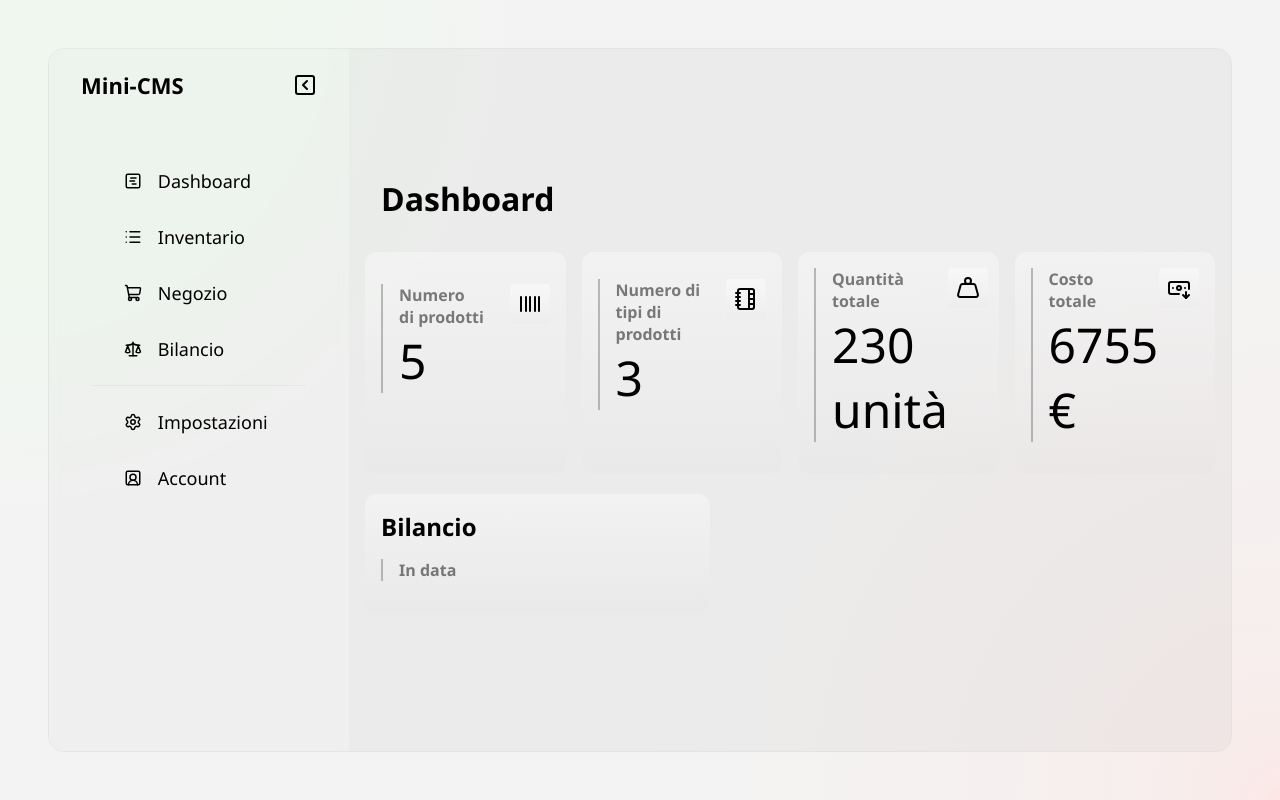
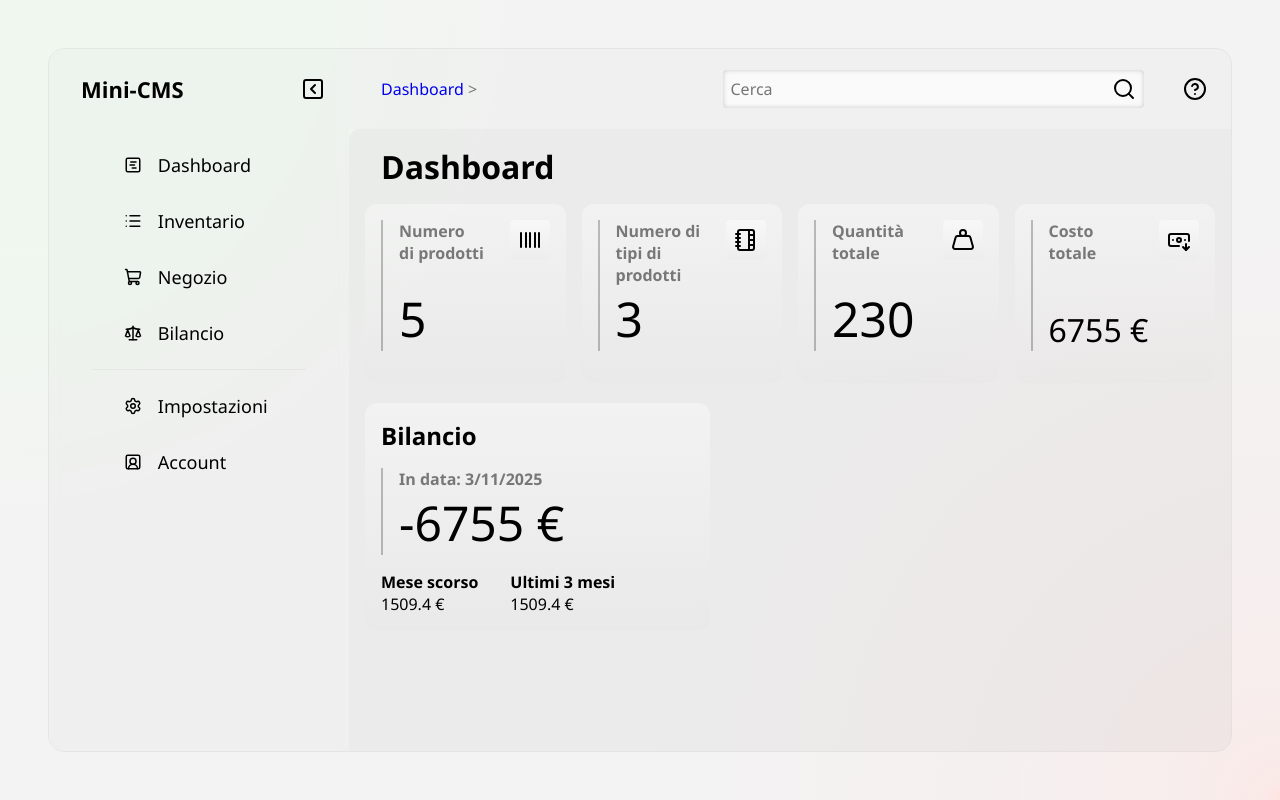
Before and after one commit to xScafu/Mini-CMS, a website built with Vite: page index.html in a window 1280 px wide. Built offline with nearby package versions, Linux system fonts and the light colour scheme; data requests are answered from the project's data file.

Commit message:
date implemented

```diff
--- a/db.json
+++ b/db.json
@@ -5,7 +5,8 @@
       "nome": "Carta",
       "prezzo": 1.5,
       "quantita": 100,
-      "costo": 0.8
+      "costo": 0.8,
+      "dataAcquisto": "2025-11-25"
     },
     {
       "tipo": "Alimentare",
@@ -13,7 +14,8 @@
       "prezzo": 3.0,
       "quantita": 50,
       "costo": 1.5,
-      "dataScadenza": "2026-03-01"
+      "dataScadenza": "2026-03-01",
+      "dataAcquisto": "2025-11-25"
     },
     {
       "tipo": "Elettronica",
@@ -21,7 +23,8 @@
       "prezzo": 500.0,
       "quantita": 10,
       "costo": 350.0,
-      "garanzia": "2027-11-28"
+      "garanzia": "2027-11-28",
+      "dataAcquisto": "2025-11-25"
     },
     {
       "tipo": "Elettronica",
@@ -29,7 +32,8 @@
       "prezzo": 300,
       "quantita": 20,
       "costo": 150,
-      "garanzia": "2027-11-28"
+      "garanzia": "2027-11-28",
+      "dataAcquisto": "2025-11-25"
     },
     {
       "tipo": "Alimentare",
@@ -37,7 +41,8 @@
       "prezzo": 4,
       "quantita": 50,
       "costo": 2,
-      "dataScadenza": "2026-01-01"
+      "dataScadenza": "2026-01-01",
+      "dataAcquisto": "2025-11-25"
     }
   ]
 }
--- a/index.html
+++ b/index.html
@@ -48,19 +48,36 @@
         </menu>
       </nav>
     </sidebar>
-    <main class="core">
-      <header class="main-header">
-        <nav>
-          <div class="routes"></div>
+    <div class="main-container">
+      <div class="grid">
+        <header class="main-header row">
+          <nav class="col-5">
+            <div class="routes js-routes">
+              <p>
+                <a href="#">
+                  Dashboard
+                </a>
+                >
+              </p>
+            </div>
           </nav>
-        <div class="header-btns">
+          <div class="search col-6">
+            <input type="search" name="search" class="js-search search-input" placeholder="Cerca">
+            <button class="js-search-btn btn">
+              <i data-lucide="search"></i>
+            </button>
+          </div>
+          <div class="header-btns col-1">
+            <button type="button" class="btn"><i data-lucide="circle-question-mark"></i></button>
           </div>
         </header>
+      </div>
+      <main class="core">
         <div class="main-container">
           <section class="dashboard">
             <h1 class="section-title">Dashboard</h1>
             <div class="card-container grid">
-            <div class="row">
+              <div class="row cards-riepilogative">
                 <div class="card col-3">
                   <div class="card-body flex">
                     <div class="data-container">
@@ -113,7 +130,7 @@
                   <div class="card-body flex">
                     <div class="data-container">
                       <h2 class="card-title">Costo<br> totale</h2>
-                    <p class="js-costo-totale"></p>
+                      <p class="js-costo-totale total-cost"></p>
                     </div>
                     <a href="#">
                       <button type="button" class="btn-icon">
@@ -133,12 +150,21 @@
                   </div>
                   <div class="card-body">
                     <div class="data-container ">
-                    <h3 class="card-title">In data <span class="js-date"></span></h3>
-                    <p class="js-top-acquistati"></p>
+                      <h3 class="card-title">In data: <span class="js-date"></span></h3>
+                      <p class="js-bilancio"></p>
                     </div>
                   </div>
                   <div class="card-footer">
-
+                    <div class="data-container">
+                      <div class="last-month">
+                        <h3 class="card-title">Mese scorso</h3>
+                        <p class="js-last-month-balance">0</p>
+                      </div>
+                      <div class="last-three-month">
+                        <h3 class="card-title">Ultimi 3 mesi</h3>
+                        <p class="js-last-three-month-balance">0</p>
+                      </div>
+                    </div>
                   </div>
                 </div>
               </div>
@@ -148,7 +174,6 @@
             <h2>INVENTARIO</h2>
             <div class="js-inventario">
             </div>
-
             <h2>GESTIONE INVENTARIO</h2>
             <p>Aggiungi un articolo all'inventario</p>
             <form class="js-gestione-inventario">
@@ -209,6 +234,7 @@
           <section class="account hidden"></section>
         </div>
       </main>
+    </div>
     <footer>
     </footer>
   </div>
--- /dev/null
+++ b/src/js/classes/GestioneContabilita.js
@@ -0,0 +1,44 @@
+export class GestioneContabilita {
+  calcolaGuadagno(prodotti) {
+    let guadagnoTotale = 0;
+    Object.values(prodotti).forEach((prodotto) => {
+      guadagnoTotale += (prodotto.prezzo - prodotto.costo) * prodotto.venduti;
+    });
+    return guadagnoTotale;
+  }
+
+  calcolaCostoInventario(prodotti) {
+    let costoTotale = 0;
+    Object.values(prodotti).forEach((prodotto) => {
+      costoTotale += prodotto.costo * prodotto.quantitaIniziale;
+    });
+    return costoTotale;
+  }
+
+  calcolaBilancio(prodotti) {
+    let bilancio =
+      this.calcolaGuadagno(prodotti) - this.calcolaCostoInventario(prodotti);
+    return bilancio;
+  }
+
+  getTransazioniPerPeriodo(transazioni, mesi) {
+    const dataDiInizio = new Date();
+
+    dataDiInizio.setMonth(dataDiInizio.getMonth() - mesi, 1);
+
+    const transazioniFiltrate = transazioni.filter(
+      (t) => t.data >= dataDiInizio
+    );
+    return transazioniFiltrate;
+  }
+
+  calcolaBilancioStorico(transazioniPeriodo) {
+    let totaleTransazioni = 0;
+    transazioniPeriodo.forEach((transazione) => {
+      totaleTransazioni +=
+        transazione.quantitaVenduta *
+        (transazione.venditaUnitario - transazione.costoUnitario);
+    });
+    return totaleTransazioni;
+  }
+}
--- a/src/js/classes/GestioneInventario.js
+++ b/src/js/classes/GestioneInventario.js
@@ -1,12 +1,15 @@
 import { Prodotto } from "./prodotto/Prodotto";
 import { ProdottoAlimentare } from "./prodotto/tipi/Alimentare";
 import { ProdottoElettronico } from "./prodotto/tipi/Elettronico";
+import { GestioneContabilita } from "./GestioneContabilita";
 
 class GestoreInventario {
   constructor(renderHTML) {
     this.prodotti = {};
     this.nextId = 1;
     this.render = renderHTML;
+    this.transazioni = [];
+    this.contabilita = new GestioneContabilita();
   }
 
   aggiungiProdotto(
@@ -16,7 +19,8 @@ class GestoreInventario {
     quantita,
     costo,
     dataScadenza,
-    garanzia
+    garanzia,
+    dataAcquisto
   ) {
     const prodottoEsistente = Object.values(this.prodotti).find(
       (prodotto) => prodotto.nome === nome
@@ -29,7 +33,13 @@ class GestoreInventario {
           `Aggiunto ${quantita} a ${nome}. La quantita ora è ${prodottoEsistente.quantita}.`
         );
       } else if (tipo === "generico") {
-        const prodotto = new Prodotto(nome, prezzo, quantita, costo);
+        const prodotto = new Prodotto(
+          nome,
+          prezzo,
+          quantita,
+          costo,
+          dataAcquisto
+        );
         this.prodotti[this.nextId] = prodotto;
         this.nextId++;
         this.render(this.prodotti);
@@ -42,7 +52,8 @@ class GestoreInventario {
           prezzo,
           quantita,
           costo,
-          dataScadenza
+          dataScadenza,
+          dataAcquisto
         );
         this.prodotti[this.nextId] = prodottoAlimentare;
         this.nextId++;
@@ -56,7 +67,8 @@ class GestoreInventario {
           prezzo,
           quantita,
           costo,
-          garanzia
+          garanzia,
+          dataAcquisto
         );
         this.prodotti[this.nextId] = prodottoElettronico;
         this.nextId++;
@@ -70,12 +82,27 @@ class GestoreInventario {
     }
   }
 
-  vendiProdotto(id, quantita) {
+  vendiProdotto(
+    id,
+    quantita,
+    data = new Date().getTime(),
+    isSimulation = false
+  ) {
     if (this.prodotti[id]) {
-      if (this.prodotti[id].quantita >= quantita) {
-        this.prodotti[id].quantita -= quantita;
-        this.prodotti[id].venduti += quantita;
-        this.render(this.prodotti);
+      if (isSimulation || this.prodotti[id].quantita >= quantita) {
+        const transazioneVendita = {
+          idProdotto: id,
+          quantitaVenduta: quantita,
+          venditaUnitario: this.prodotti[id].prezzo,
+          costoUnitario: this.prodotti[id].costo,
+          data: data,
+        };
+        this.transazioni.push(transazioneVendita);
+        if (!isSimulation) {
+          this.prodotti[id].quantita -= quantita;
+          this.prodotti[id].venduti += quantita;
+          this.render(this.prodotti);
+        }
         console.log(
           `Vendita di ${quantita} ${this.prodotti[id].nome} andata a buon fine. In inventario ne rimangono ${this.prodotti[id].quantita}`
         );
@@ -89,12 +116,10 @@ class GestoreInventario {
     }
   }
 
-  calcolaGuadagnoTotale() {
-    let guadagnoTotale = 0;
-    Object.values(this.prodotti).forEach((prodotto) => {
-      guadagnoTotale += (prodotto.prezzo - prodotto.costo) * prodotto.venduti;
+  simulaVendite(venditeArray) {
+    venditeArray.forEach((vendita) => {
+      this.vendiProdotto(vendita.id, vendita.quantita, vendita.data, true);
     });
-    return guadagnoTotale;
   }
 
   visualizzaInventario() {
@@ -119,7 +144,7 @@ function renderHTML(inventario) {
           } else if (prodotto instanceof ProdottoElettronico) {
             dettagliAggiuntivi = ` | Garanzia: ${prodotto.garanzia} `;
           }
-          return `<li>ID: ${id} | Nome: ${prodotto.nome} | Quantita: ${prodotto.quantita} | Prezzo: ${prodotto.prezzo}€ | Costo: ${prodotto.costo}€ ${dettagliAggiuntivi}</li>`;
+          return `<li>ID: ${id} | Nome: ${prodotto.nome} | Quantita: ${prodotto.quantita} | Prezzo: ${prodotto.prezzo}€ | Costo: ${prodotto.costo}€ ${dettagliAggiuntivi} | ${prodotto.dataAcquisto}</li>`;
         })
         .join("")}
     </ul>`;
@@ -129,6 +154,7 @@ function renderHTML(inventario) {
 }
 
 const inventario = new GestoreInventario(renderHTML);
+const date = new Date();
 
 const gestioneInventario = document.querySelector(".js-gestione-inventario");
 const verificaTipoSelect = document.querySelector(".js-select-tipo");
@@ -139,8 +165,24 @@ gestioneInventario.addEventListener("submit", inserisciArticolo);
 verificaTipoSelect.addEventListener("change", verificaTipo);
 venditaForm.addEventListener("submit", vendiArticolo);
 
+let pastDate = date - 25 * 24 * 60 * 60 * 1000;
+
+const venditeIniziali = [
+  { id: 1, quantita: 5, data: pastDate },
+  { id: 2, quantita: 3, data: pastDate },
+  { id: 3, quantita: 10, data: pastDate },
+  { id: 1, quantita: 2, data: pastDate }, // Una seconda vendita dello stesso prodotto
+];
+
 caricaInventarioIniziale();
-aggiornaGuadagnoUI();
+
+function currentDate() {
+  let day = date.getDate().toString();
+  let month = date.getMonth().toString();
+  let year = date.getFullYear().toString();
+
+  return `${day}/${month}/${year}`;
+}
 
 function inserisciArticolo(e) {
   e.preventDefault();
@@ -203,13 +245,7 @@ function vendiArticolo(e) {
 
   inventario.vendiProdotto(id, quantita);
 
-  aggiornaGuadagnoUI();
   aggiornaStatisticheUI();
-}
-
-function aggiornaGuadagnoUI() {
-  const guadagno = document.querySelector(".js-guadagno");
-  guadagno.innerHTML = inventario.calcolaGuadagnoTotale();
 }
 
 async function caricaInventarioIniziale() {
@@ -221,14 +257,16 @@ async function caricaInventarioIniziale() {
       inventario.aggiungiProdotto(
         prodotto.tipo.toLowerCase(),
         prodotto.nome,
-        prodotto.prezzo,
-        prodotto.quantita,
-        prodotto.costo,
+        Number(prodotto.prezzo),
+        Number(prodotto.quantita),
+        Number(prodotto.costo),
         prodotto.dataScadenza,
-        prodotto.garanzia
+        prodotto.garanzia,
+        prodotto.dataAcquisto
       );
     });
     inventario.render(inventario.prodotti);
+    inventario.simulaVendite(venditeIniziali);
     aggiornaStatisticheUI();
   } catch (error) {
     console.log(`ERRORE: ${error}`);
@@ -255,7 +293,7 @@ function aggiornaStatisticheUI() {
 
   const printQuantitaTotale = document.querySelector(".js-quantita-totale");
   if (printQuantitaTotale) {
-    printQuantitaTotale.textContent = quantitaTotale + " unità";
+    printQuantitaTotale.textContent = quantitaTotale;
   }
 
   //Costo totale
@@ -277,4 +315,46 @@ function aggiornaStatisticheUI() {
   if (printTipiProdotti) {
     printTipiProdotti.textContent = new Set(tipiDiProdotti).size;
   }
+
+  //date
+  const currentDateUi = document.querySelector(".js-date");
+  currentDateUi.textContent = currentDate();
+
+  // Calcoli Finanziari Cumulativi
+  const guadagno = document.querySelector(".js-guadagno");
+  const bilancio = document.querySelector(".js-bilancio");
+  // const costo = document.querySelector(".js-costo");
+
+  // 1. Calcoli cumulativi
+  guadagno.textContent =
+    inventario.contabilita.calcolaGuadagno(inventario.prodotti) + " €";
+  // costo.textContent =
+  //   inventario.contabilita.calcolaCostoInventario(inventario.prodotti) + " €";
+  bilancio.textContent =
+    inventario.contabilita.calcolaBilancio(inventario.prodotti) + " €";
+
+  // ---
+  // Bilanci Storici
+  const bilancioMese = document.querySelector(".js-last-month-balance");
+  const bilancioTreMesi = document.querySelector(
+    ".js-last-three-month-balance"
+  );
+
+  // 2. Calcoli Storici
+  let filtroMese = inventario.contabilita.getTransazioniPerPeriodo(
+    inventario.transazioni,
+    1
+  );
+  let filtroTreMesi = inventario.contabilita.getTransazioniPerPeriodo(
+    inventario.transazioni,
+    3
+  );
+
+  let calcoloBilancioMese =
+    inventario.contabilita.calcolaBilancioStorico(filtroMese);
+  let calcoloBilancioTreMesi =
+    inventario.contabilita.calcolaBilancioStorico(filtroTreMesi);
+
+  bilancioMese.textContent = calcoloBilancioMese + " €";
+  bilancioTreMesi.textContent = calcoloBilancioTreMesi + " €";
 }
--- a/src/js/classes/prodotto/Prodotto.js
+++ b/src/js/classes/prodotto/Prodotto.js
@@ -5,5 +5,6 @@ export class Prodotto {
     this.quantita = quantita;
     this.costo = costo;
     this.venduti = 0;
+    this.quantitaIniziale = quantita;
   }
 }
--- a/src/js/classes/prodotto/tipi/Alimentare.js
+++ b/src/js/classes/prodotto/tipi/Alimentare.js
@@ -1,8 +1,9 @@
 import { Prodotto } from "../Prodotto.js";
 
 export class ProdottoAlimentare extends Prodotto {
-  constructor(nome, prezzo, quantita, costo, dataScadenza) {
+  constructor(nome, prezzo, quantita, costo, dataScadenza, dataAcquisto) {
     super(nome, prezzo, quantita, costo);
     this.dataScadenza = dataScadenza;
+    this.dataAcquisto = dataAcquisto;
   }
 }
--- a/src/js/classes/prodotto/tipi/Elettronico.js
+++ b/src/js/classes/prodotto/tipi/Elettronico.js
@@ -1,8 +1,9 @@
 import { Prodotto } from "../Prodotto.js";
 
 export class ProdottoElettronico extends Prodotto {
-  constructor(nome, prezzo, quantita, costo, garanzia) {
+  constructor(nome, prezzo, quantita, costo, garanzia, dataAcquisto) {
     super(nome, prezzo, quantita, costo);
     this.garanzia = garanzia;
+    this.dataAcquisto = dataAcquisto;
   }
 }
--- a/src/js/lucide-icons/lucide.js
+++ b/src/js/lucide-icons/lucide.js
@@ -12,6 +12,8 @@ import {
   NotebookTabs,
   Weight,
   BanknoteArrowDown,
+  CircleQuestionMark,
+  Search,
 } from "lucide";
 
 createIcons({
@@ -27,6 +29,8 @@ createIcons({
     NotebookTabs,
     Weight,
     BanknoteArrowDown,
+    CircleQuestionMark,
+    Search,
   },
   attrs: {
     class: "icon",
--- a/src/scss/base/_base.scss
+++ b/src/scss/base/_base.scss
@@ -19,3 +19,38 @@ body {
   padding: get-rem(48);
   height: 100vh;
 }
+
+.main-container {
+  width: 100%;
+}
+
+.main-header {
+  display: flex;
+  align-items: center;
+  gap: 1rem;
+  padding: 0rem 1rem;
+  width: 100%;
+  height: get-rem(80);
+  background-color: rgba(211, 211, 211, 0.13);
+  margin-bottom: 0 !important;
+
+  .routes {
+    padding-left: 1rem;
+    color: var(--clr-secondary);
+    a {
+      text-decoration: none;
+      &:visited {
+        color: var(--clr-secondary);
+      }
+    }
+  }
+
+  .header-btns {
+    display: flex;
+    justify-content: flex-end;
+  }
+
+  .btn {
+    padding: get-rem(8);
+  }
+}
--- a/src/scss/components/_card.scss
+++ b/src/scss/components/_card.scss
@@ -19,10 +19,15 @@
 
   .card-body {
     justify-content: space-between;
+    height: 100%;
 
     .data-container {
       padding-left: 1rem;
       border-left: solid 2px rgba(0, 0, 0, 0.24);
+      display: flex;
+      flex-direction: column;
+      justify-content: space-between;
+      align-items: flex-start;
       .card-title {
         color: var(--clr-secondary);
       }
@@ -56,4 +61,11 @@
       font-size: get-rem(48);
     }
   }
+
+  .card-footer {
+    .data-container {
+      display: flex;
+      gap: get-rem(32);
+    }
+  }
 }
--- a/src/scss/components/_components.scss
+++ b/src/scss/components/_components.scss
@@ -4,6 +4,7 @@
 @use "./core";
 @use "./card";
 @use "./nav-menu";
+@use "./search";
 
 .app-container {
   display: flex;
--- a/src/scss/components/_core.scss
+++ b/src/scss/components/_core.scss
@@ -4,10 +4,8 @@
   background-color: rgba(180, 180, 180, 0.13);
   padding: 1rem;
   width: 100%;
-
-  .main-header {
-    height: get-rem(80);
-  }
+  height: 100%;
+  border-top-left-radius: 10px;
 
   .main-container {
     .row {
--- /dev/null
+++ b/src/scss/components/_search.scss
@@ -0,0 +1,32 @@
+@use "../inc/functions" as *;
+
+.search {
+  display: flex;
+  position: relative;
+
+  .search-input {
+    border: none;
+    padding: get-rem(8) get-rem(8);
+    width: 100%;
+    box-shadow: inset 0px 0px 5px rgba(0, 0, 0, 0.2);
+    border-radius: 4px;
+    background-color: rgba(255, 255, 255, 0.658);
+    transition: all ease 0.5s;
+
+    &:focus {
+      box-shadow: 0px 0px 5px rgba(0, 0, 0, 0.2);
+      outline: none;
+      background-color: white;
+    }
+  }
+
+  .btn {
+    background: transparent;
+    position: absolute;
+    top: -1px;
+    right: 0;
+    &:hover {
+      background: none;
+    }
+  }
+}
--- a/src/scss/components/_sidebar.scss
+++ b/src/scss/components/_sidebar.scss
@@ -3,21 +3,30 @@
 .sidebar {
   min-width: get-rem(300);
   height: 100%;
-  padding: 1rem;
+  padding: 0 1rem 1rem;
   background-color: rgba(211, 211, 211, 0.13);
   -webkit-backdrop-filter: blur(5px);
   backdrop-filter: blur(5px);
 
   .nav-header {
+    display: flex;
+    align-items: center;
     height: get-rem(80);
+
     .header-container {
       display: flex;
       align-items: center;
       justify-content: space-between;
+      width: 100%;
+
       h1 {
         font-size: get-rem(22);
         padding-left: 1rem;
       }
+
+      .btn {
+        padding: get-rem(8);
+      }
     }
   }
 }
--- /dev/null
+++ b/src/scss/pages/_dashboard.scss
@@ -0,0 +1,13 @@
+@use "../inc/functions" as *;
+
+.dashboard {
+  .cards-riepilogative {
+    .card {
+      justify-content: flex-start;
+
+      .total-cost {
+        font-size: get-rem(32);
+      }
+    }
+  }
+}
--- a/src/scss/pages/_pages.scss
+++ b/src/scss/pages/_pages.scss
@@ -0,0 +1 @@
+@use "./dashboard";
--- a/src/scss/sections/_dashboard.scss
+++ b/src/scss/sections/_dashboard.scss
@@ -0,0 +1,6 @@
+@use "../inc/functions" as *;
+
+.section-title {
+  font-size: get-rem(32);
+  padding: 0rem get-rem(16) get-rem(16);
+}
--- a/src/scss/sections/_sections.scss
+++ b/src/scss/sections/_sections.scss
@@ -1,8 +1,3 @@
 @use "../inc/functions" as *;
 
 @use "./dashboard";
-
-.section-title {
-  font-size: get-rem(32);
-  padding: get-rem(32) get-rem(16);
-}
```
Lines whose indentation alone changed are shown as unchanged.
